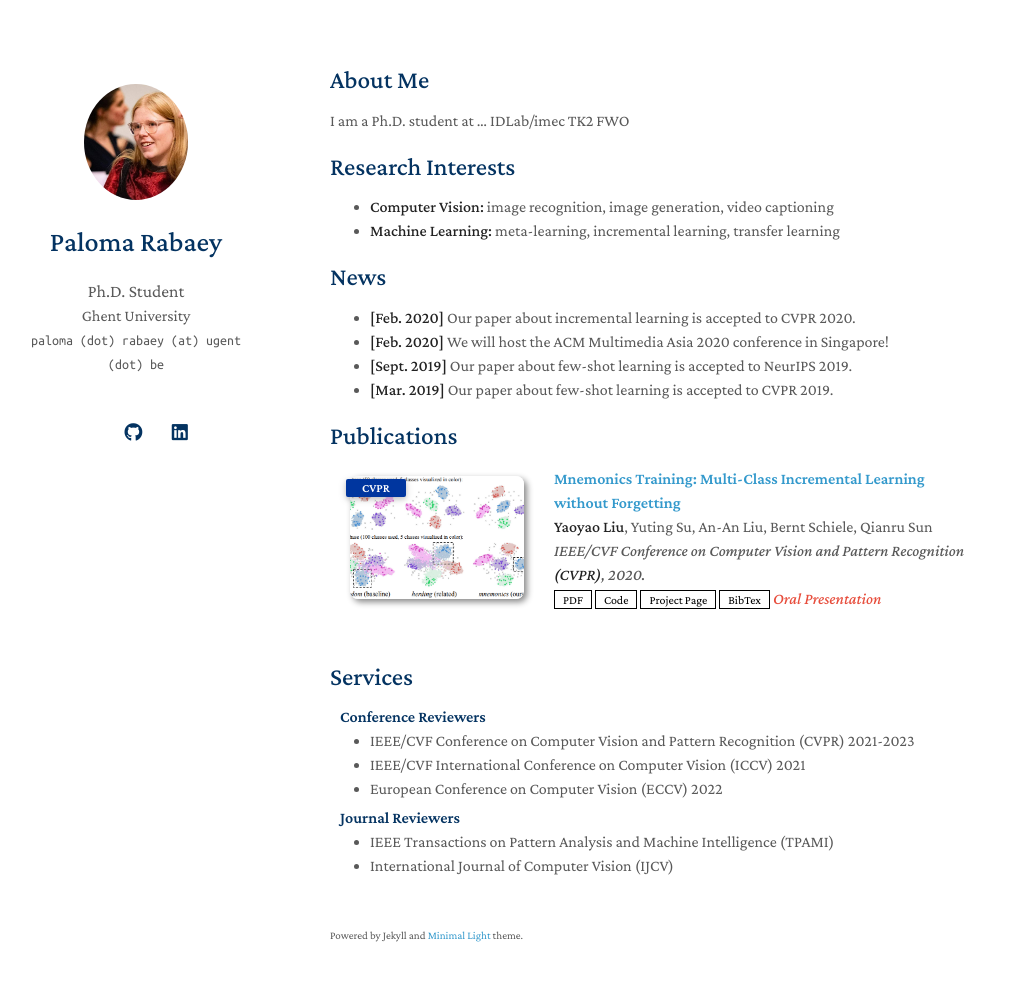
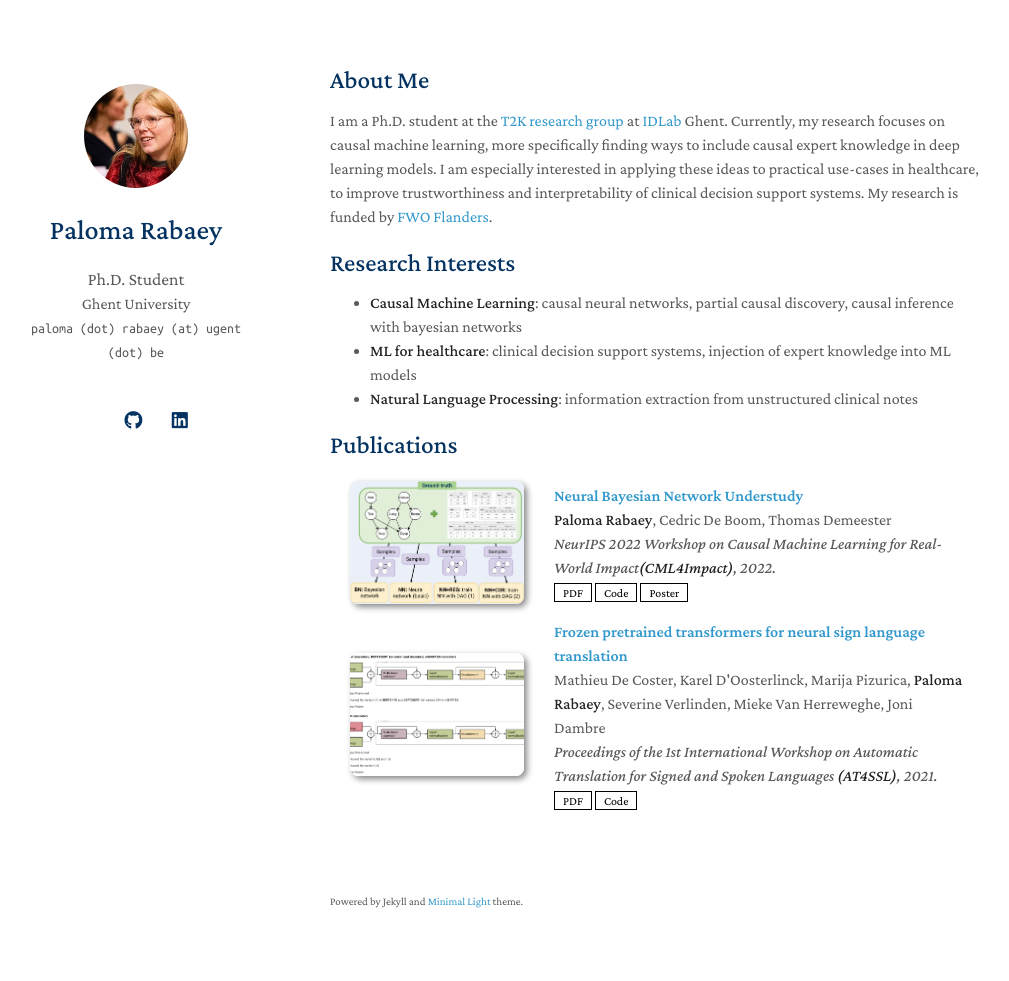
Before and after one commit to prabaey/prabaey.github.io, a Jekyll site: the page built from index.md, in a window 1280 px wide and 1016 px high. Shown: the top 981 px of the window, without its empty margins (140-1149 px from the left). Built offline with Jekyll 4.4.1, drawn with Linux system fonts in a browser that asks for light colours; nearby versions of some CDN libraries; a style sheet for code colours, icons or effects is not loaded; our own code applies the rules of GitHub Pages for plain Markdown files.

Commit message:
personal website

```diff
--- a/_config.yml
+++ b/_config.yml
@@ -13,14 +13,15 @@ canonical: https://prabaey.github.io/
 # Links
 # If you don't need one of them, you may delete the corresponding line.
 google_scholar: https://scholar.google.com/citations?user=0gTH1bUAAAAJ&hl=en
+poster_link: assets/files/poster_neurips.pdf
 github_link: https://github.com/prabaey/
 linkedin: https://www.linkedin.com/in/paloma-rabaey-3a29091a2
 
 # Images (e.g., your profile picture and your website's favicon)
 # "favicon" and "favicon_dark" are used for the light and dark modes, respectively.
 avatar: ./assets/img/avatar.jpg
-favicon: ./assets/img/favicon.png
-favicon_dark: ./assets/img/favicon-dark.png
+favicon: ./assets/img/rocket.png
+favicon_dark: ./assets/img/rocket.png
 
 # Footnote
 # You may use the option to disable the footnote, "Powered by Jekyll and Minimal Light theme."
--- a/_includes/publications.md
+++ b/_includes/publications.md
@@ -7,20 +7,38 @@
 <div class="pub-row">
 
   <div class="col-sm-3 abbr" style="position: relative;padding-right: 15px;padding-left: 15px;">
-    <img src="assets/img/teaser_example.png" class="teaser img-fluid z-depth-1">
-    <abbr class="badge">CVPR</abbr>
+    <img src="assets/img/poster_neurips_cropped.jpg" class="teaser img-fluid z-depth-1">
   </div>
 
   <div class="col-sm-9" style="position: relative;width: 100%;padding-right: 15px;padding-left: 20px;">
-    <div class="title"><a href="https://arxiv.org/pdf/2002.10211.pdf">Mnemonics Training: Multi-Class Incremental Learning without Forgetting</a></div>
-    <div class="author"><strong>Yaoyao Liu</strong>, Yuting Su, An-An Liu, Bernt Schiele, Qianru Sun</div>
-    <div class="periodical"><em>IEEE/CVF Conference on Computer Vision and Pattern Recognition <strong>(CVPR)</strong>, 2020.</em></div>
+    <div class="title"><a href="https://arxiv.org/abs/2211.08243">Neural Bayesian Network Understudy</a></div>
+    <div class="author"><strong>Paloma Rabaey</strong>, Cedric De Boom, Thomas Demeester</div>
+    <div class="periodical"><em> NeurIPS 2022 Workshop on Causal Machine Learning for Real-World Impact<strong>(CML4Impact)</strong>, 2022.</em></div>
     <div class="links">
-      <a href="https://arxiv.org/pdf/2002.10211.pdf" class="btn btn-sm z-depth-0" role="button" target="_blank" style="font-size:12px;">PDF</a>
-      <a href="https://github.com/yaoyao-liu/mnemonics" class="btn btn-sm z-depth-0" role="button" target="_blank" style="font-size:12px;">Code</a>
-      <a href="https://class-il.mpi-inf.mpg.de/mnemonics/" class="btn btn-sm z-depth-0" role="button" target="_blank" style="font-size:12px;">Project Page</a>
-      <a href="https://dblp.uni-trier.de/rec/conf/cvpr/LiuSLSS20.html?view=bibtex" class="btn btn-sm z-depth-0" role="button" target="_blank" style="font-size:12px;">BibTex</a>
-      <strong><i style="color:#e74d3c">Oral Presentation</i></strong>
+      <a href="https://arxiv.org/pdf/2211.08243.pdf" class="btn btn-sm z-depth-0" role="button" target="_blank" style="font-size:12px;">PDF</a>
+      <a href="https://github.com/prabaey/NBN-understudy" class="btn btn-sm z-depth-0" role="button" target="_blank" style="font-size:12px;">Code</a>
+      <a href="{{ site.poster_link }}" class="btn btn-sm z-depth-0" role="button" target="_blank" style="font-size:12px;">Poster</a>
+      <!-- <strong><i style="color:#e74d3c">Poster Presentation</i></strong> -->
+    </div>
+  </div>
+</div>
+</li>
+
+<li>
+<div class="pub-row">
+
+  <div class="col-sm-3 abbr" style="position: relative;padding-right: 15px;padding-left: 15px;">
+    <img src="assets/img/FPT4SLT_cropped.png" class="teaser img-fluid z-depth-1">
+  </div>
+
+  <div class="col-sm-9" style="position: relative;width: 100%;padding-right: 15px;padding-left: 20px;">
+    <div class="title"><a href="https://aclanthology.org/2021.mtsummit-at4ssl.10/">Frozen pretrained transformers for neural sign language translation</a></div>
+    <div class="author">Mathieu De Coster, Karel D'Oosterlinck, Marija Pizurica, <strong>Paloma Rabaey</strong>, Severine Verlinden, Mieke Van Herreweghe, Joni Dambre</div>
+    <div class="periodical"><em> Proceedings of the 1st International Workshop on Automatic Translation for Signed and Spoken Languages <strong> (AT4SSL)</strong>, 2021.</em></div>
+    <div class="links">
+      <a href="https://aclanthology.org/2021.mtsummit-at4ssl.10.pdf" class="btn btn-sm z-depth-0" role="button" target="_blank" style="font-size:12px;">PDF</a>
+      <a href="https://github.com/m-decoster/fpt4slt" class="btn btn-sm z-depth-0" role="button" target="_blank" style="font-size:12px;">Code</a>
+      <!-- <strong><i style="color:#e74d3c">Poster Presentation</i></strong> -->
     </div>
   </div>
 </div>
--- a/_includes/services.md
+++ /dev/null
@@ -1,16 +0,0 @@
-## Services
-
-<h4 style="margin:0 10px 0;">Conference Reviewers</h4>
-
-<ul style="margin:0 0 5px;">
-  <li><a href="http://cvpr2023.thecvf.com/"><autocolor>IEEE/CVF Conference on Computer Vision and Pattern Recognition (CVPR) 2021-2023</autocolor></a></li>
-  <li><a href="http://iccv2021.thecvf.com/"><autocolor>IEEE/CVF International Conference on Computer Vision (ICCV) 2021</autocolor></a></li>
-  <li><a href="https://eccv2022.ecva.net/"><autocolor>European Conference on Computer Vision (ECCV) 2022</autocolor></a></li>
-</ul>
-
-<h4 style="margin:0 10px 0;">Journal Reviewers</h4>
-
-<ul style="margin:0 0 20px;">
-  <li><a href="https://www.computer.org/csdl/journal/tp"><autocolor>IEEE Transactions on Pattern Analysis and Machine Intelligence (TPAMI)</autocolor></a></li>
-  <li><a href="https://www.springer.com/journal/11263"><autocolor>International Journal of Computer Vision (IJCV)</autocolor></a></li>
-</ul>
--- a/index.md
+++ b/index.md
@@ -4,20 +4,12 @@ layout: homepage
 
 ## About Me
 
-I am a Ph.D. student at ... IDLab/imec TK2 FWO
+I am a Ph.D. student at the [T2K research group](https://ugentt2k.github.io/) at [IDLab](https://www.ugent.be/ea/idlab/en) Ghent. Currently, my research focuses on causal machine learning, more specifically finding ways to include causal expert knowledge in deep learning models. I am especially interested in applying these ideas to practical use-cases in healthcare, to improve trustworthiness and interpretability of clinical decision support systems. My research is funded by [FWO Flanders](https://www.fwo.be/en/).
 
 ## Research Interests
 
-- **Computer Vision:** image recognition, image generation, video captioning
-- **Machine Learning:** meta-learning, incremental learning, transfer learning
-
-## News
-
-- **[Feb. 2020]** Our paper about incremental learning is accepted to CVPR 2020.
-- **[Feb. 2020]** We will host the ACM Multimedia Asia 2020 conference in Singapore!
-- **[Sept. 2019]** Our paper about few-shot learning is accepted to NeurIPS 2019.
-- **[Mar. 2019]** Our paper about few-shot learning is accepted to CVPR 2019.
+- **Causal Machine Learning**: causal neural networks, partial causal discovery, causal inference with bayesian networks
+- **ML for healthcare**: clinical decision support systems, injection of expert knowledge into ML models
+- **Natural Language Processing**: information extraction from unstructured clinical notes
 
 {% include_relative _includes/publications.md %}
-
-{% include_relative _includes/services.md %}
```
Also changed, not shown: assets/img/FPT4SLT_cropped.PNG (added), assets/img/avatar.jpg, assets/img/poster_neurips_cropped.jpg (added), assets/img/rocket.png (added), assets/img/teaser_example.png (deleted), 3 other files.
